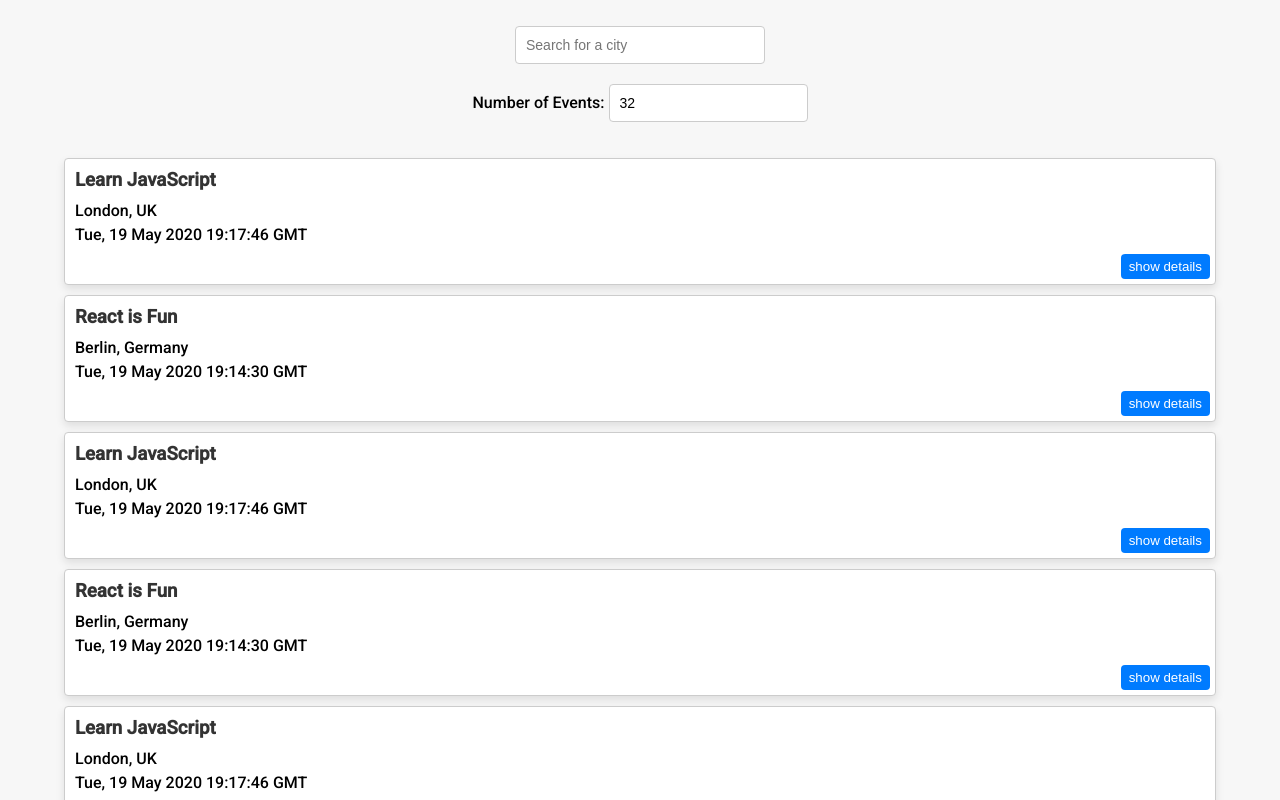
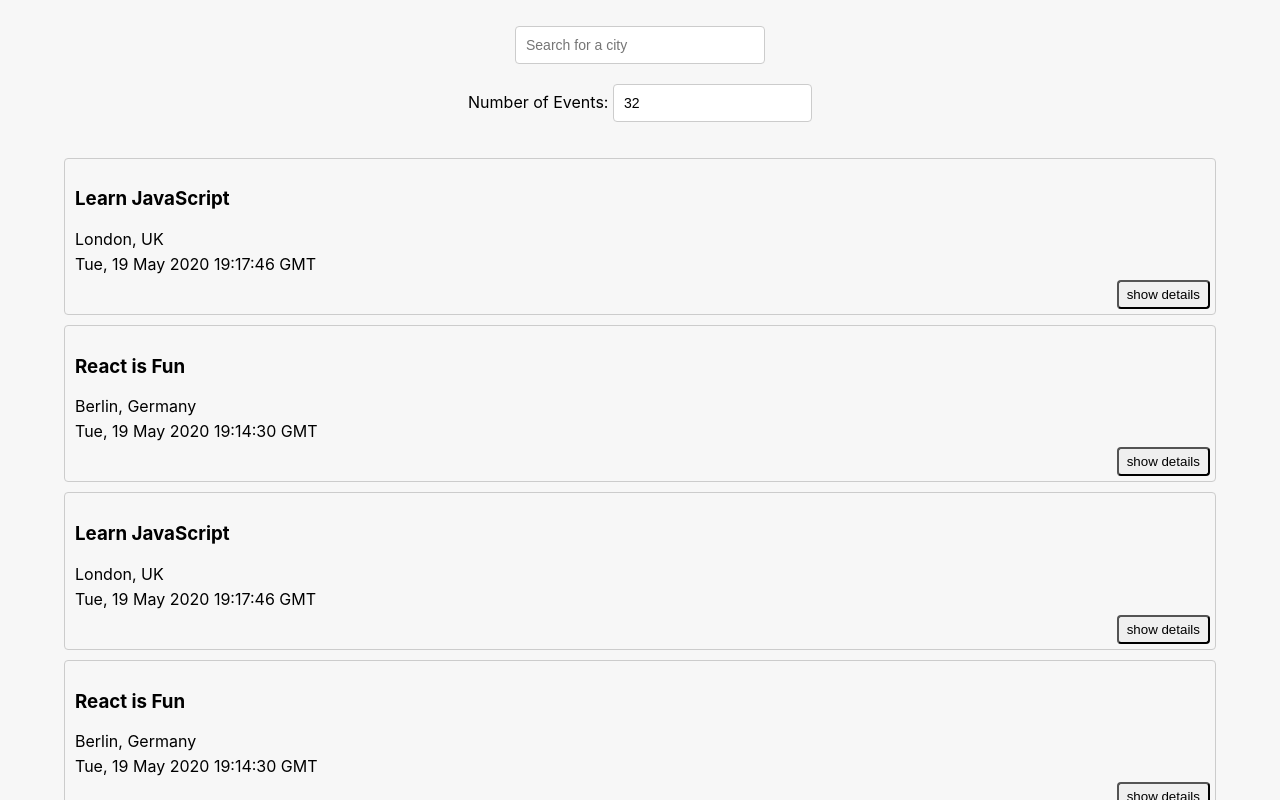
Before and after one commit to VadymMakohon/Meet-App, a React (Create React App) app: page / in a window 1280 px wide. Shown: the top 800 px of the page. Built offline with nearby package versions, Linux system fonts and the light colour scheme.

Commit message:
changed the style of the page

```diff
--- a/src/App.css
+++ b/src/App.css
@@ -1,10 +1,8 @@
 @import url(https://fonts.googleapis.com/css?family=Roboto:500);
-
 .App {
   text-align: center;
   padding: 2% 5%;
   background-color: #f7f7f7;
-  font-family: 'Roboto', sans-serif;
 }
 
 .App * {
@@ -33,11 +31,6 @@ input[type="number"] {
   margin-bottom: 20px;
 }
 
-input[type="text"]:focus,
-input[type="number"]:focus {
-  border-color: #007BFF;
-}
-
 .city {
   width: 250px;
 }
@@ -46,8 +39,7 @@ input[type="number"]:focus {
   display: flex;
   flex-direction: column;
   margin: auto;
-  align-items: center;
-  position: relative;
+  position: center;
 }
 
 .suggestions {
@@ -59,25 +51,22 @@ input[type="number"]:focus {
   margin: 0;
   font-size: 14px;
   box-shadow: 10px 10px 16px -12px rgba(0, 0, 0, 0.75);
-  border-radius: 4px;
-  overflow: hidden;
 }
 
 .suggestions > li {
   text-align: left;
   padding: 8px 6px 8px 10px;
-  background-color: #fff;
+  background-color: #eee;
   cursor: default;
-  border-bottom: 1px solid #ccc;
 }
 
 .suggestions > li:last-child {
-  border-bottom: none;
+  border-bottom-left-radius: 4px;
+  border-bottom-right-radius: 4px;
 }
 
 .suggestions > li:hover {
-  background-color: #007BFF;
-  color: #fff;
+  background-color: #bcdcdb;
 }
 
 .event {
@@ -87,13 +76,6 @@ input[type="number"]:focus {
   border: 1px solid #ccc;
   border-radius: 4px;
   position: relative;
-  background-color: #fff;
-  box-shadow: 0 4px 8px rgba(0, 0, 0, 0.1);
-}
-
-.event h3 {
-  margin: 0 0 10px;
-  color: #333;
 }
 
 .details-btn {
@@ -104,11 +86,4 @@ input[type="number"]:focus {
   border-radius: 4px;
   outline: none;
   cursor: pointer;
-  background-color: #007BFF;
-  color: #fff;
-  border: none;
 }
-
-.details-btn:hover {
-  background-color: #0056b3;
-}
```
Also changed, not shown: 3 other files (tests, documents, lock files or other folders).
